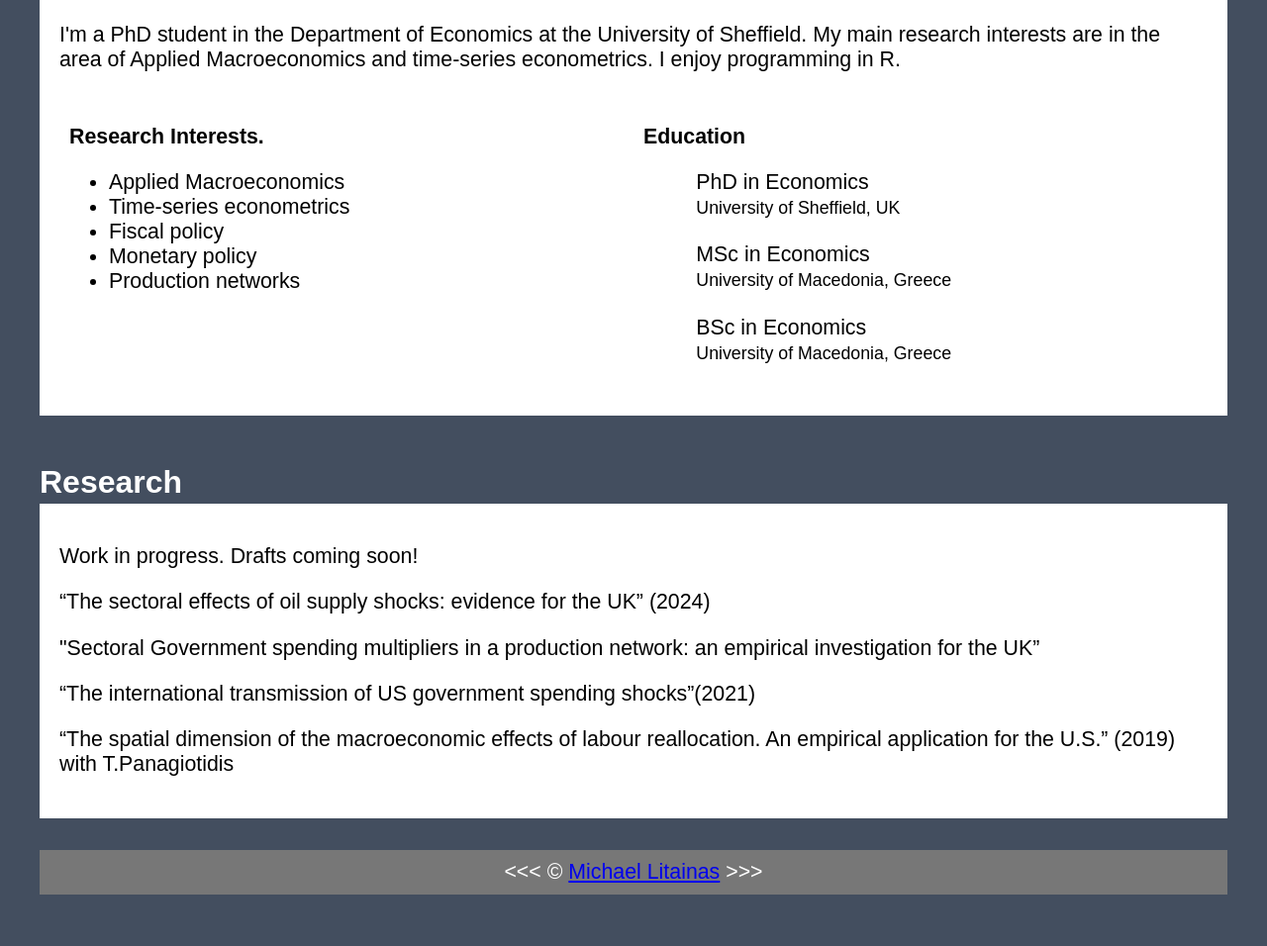
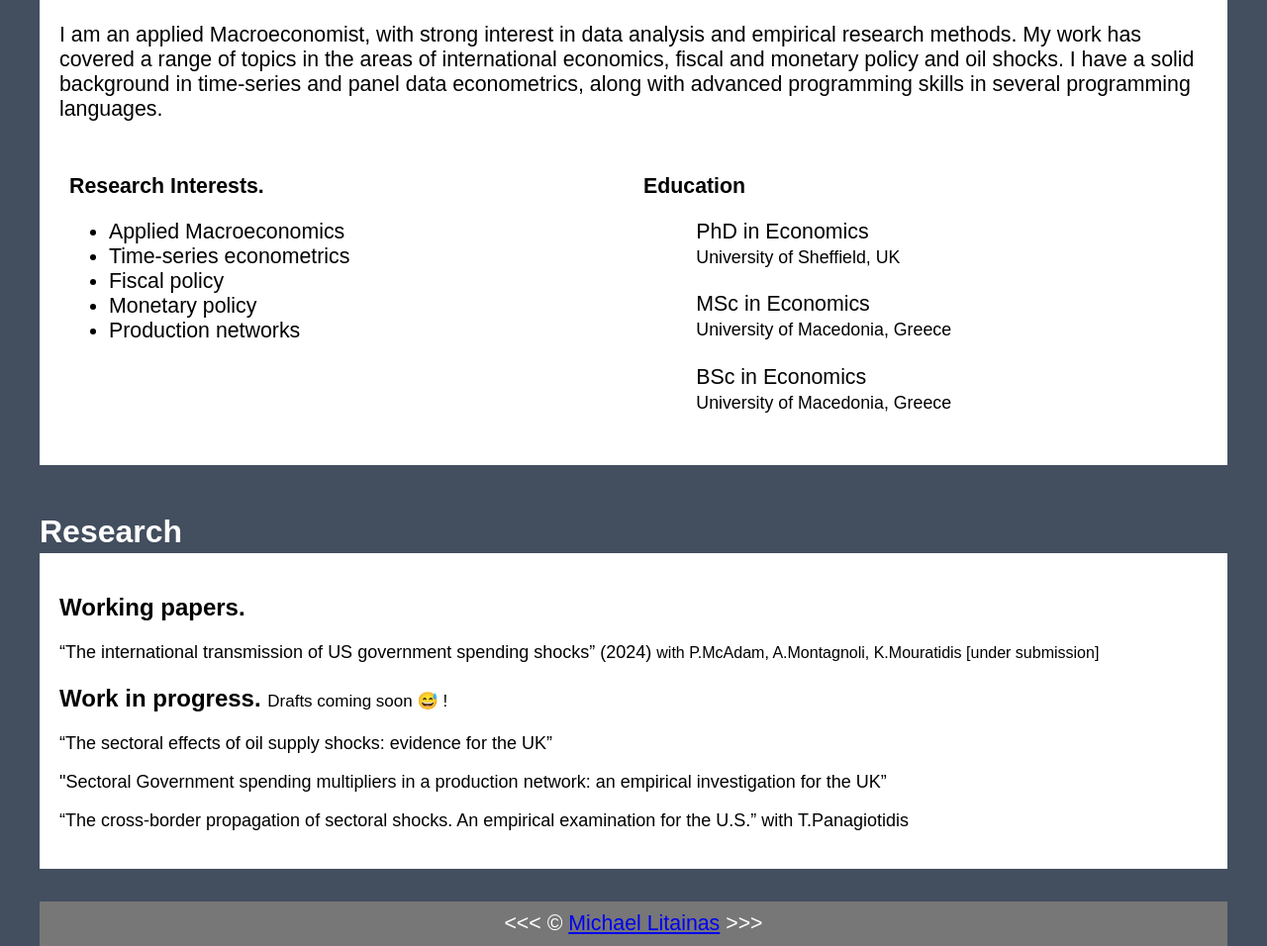
Before and after one commit to mlitainas/mlitainas.github.io, a plain HTML site: page index.html in a window 1280 px wide. Shown: the part 500-1456 px from the top of the page at 99% size. Before the commit the page ends 1404 px from the top, so only its background shows below. Drawn offline with Linux system fonts and the light colour scheme.

Commit message:
changed the intro and fonts. Added the paper

```diff
--- a/index.html
+++ b/index.html
@@ -176,6 +176,18 @@ footer {
 .social-icons a:hover {
   color: #ccc;
 }
+
+.custom-link {
+    color: black;          /* Makes the link text black */
+    font-family: Arial, sans-serif; /* Changes the font to Arial */
+    text-decoration: none; /* Removes the underline */
+}
+
+.custom-link:hover {
+    text-decoration: underline; /* Optional: adds underline on hover */
+}
+
+
 </style>
 </head>
 <body>
@@ -197,14 +209,19 @@ footer {
   <a href= "https://github.com/mlitainas" target="_blank"><i class="fab fa-github"></i></a>
   <a href= "https://www.linkedin.com/in/michael-litainas/" target="_blank"><i class="fab fa-linkedin"></i></a>
   <a href= "https://x.com/MLitainas" target="_blank"><i class="fab fa-twitter"></i></a>
-  <a href= "https://drive.google.com/file/d/14q9qS54VKokPW_2GTxwlAqfbVQ5Hvsy-/view?usp=drive_link" target="_blank"><i class="fa-regular fa-file"></i></a>
- </div>
+  <a href="https://scholar.google.com/" target="_blank">
+    <i class="fas fa-graduation-cap"></i>
+</a>
+<a href= "https://drive.google.com/file/d/14q9qS54VKokPW_2GTxwlAqfbVQ5Hvsy-/view?usp=drive_link" target="_blank"><i class="fa-regular fa-file"></i></a>
+
+</div>
 </section>
 
 
  <article class="shortbio">
     <h1>Welcome to my website!</h1>
-    <p>I'm a PhD student in the Department of Economics at the University of Sheffield. My main research interests are in the area of Applied Macroeconomics and time-series econometrics. I enjoy programming in R.</p>
+    <p> I am an applied Macroeconomist, with strong interest in data analysis and empirical research methods. My work has covered a range of topics in the areas of international economics, fiscal and monetary policy and oil shocks. I have a solid  background in time-series and panel data econometrics, along with advanced programming skills in several programming
+      languages. </p>
     <div class="container">
       <div class="column">
         <p><b>Research Interests.</b></p>
@@ -236,12 +253,31 @@ footer {
 
 <section>
   <div class="section_title" id="research"><h2>Research</h2></div>
+
   <article class="research">
-    <p>Work in progress. Drafts coming soon!</p>
-    <p>“The sectoral effects of oil supply shocks: evidence for the UK” (2024)</p>
-    <p>"Sectoral Government spending multipliers in a production network: an empirical investigation for the UK”</p>
-    <p>“The international transmission of US government spending shocks”(2021)</p>
-    <p>“The spatial dimension of the macroeconomic effects of labour reallocation. An empirical application for the U.S.” (2019) with T.Panagiotidis</p>
+
+    <p style="font-family: sans-serif;" > <b style = "font-size:24px"> Working papers. </b> </p>
+
+    <!--link to paper-->
+    <p style = "font-size:18px">
+      <a href="https://drive.google.com/file/d/1rUuyOiw7j3YwUO3HTv-LDkm48o2cbP8v/view?usp=sharing"
+      class="custom-link" target="_blank"> “The international transmission of US government spending shocks” (2024)  </a>
+      <span style ="font-size:16px" > with P.McAdam, A.Montagnoli, K.Mouratidis [under submission] </span>
+    </p>
+    <!--title-->
+    <p style="font-family: sans-serif;", sans-serif;> <b style = "font-size:24px"> Work in progress. </b>
+       <span style ="font-size:17px" style="font-family: Arial, sans-serif;">  Drafts coming soon 😅 ! </span>
+    </p>
+    <!--paper-->
+    <p style = "font-size:18px" > “The sectoral effects of oil supply shocks: evidence for the UK” </p>
+    <!--paper-->
+    <p style = "font-size:18px"> "Sectoral Government spending multipliers in a production network: an empirical investigation for the UK”</p>
+    <!--paper-->
+    <p style = "font-size:18px">
+      “The cross-border propagation of sectoral shocks. An empirical examination for the U.S.”
+      <span style ="font-size:18px" > with T.Panagiotidis </span>
+    </p>
+
   </article>
 </section>
 
```
Also changed, not shown: index11.html (+54 -17 lines).
